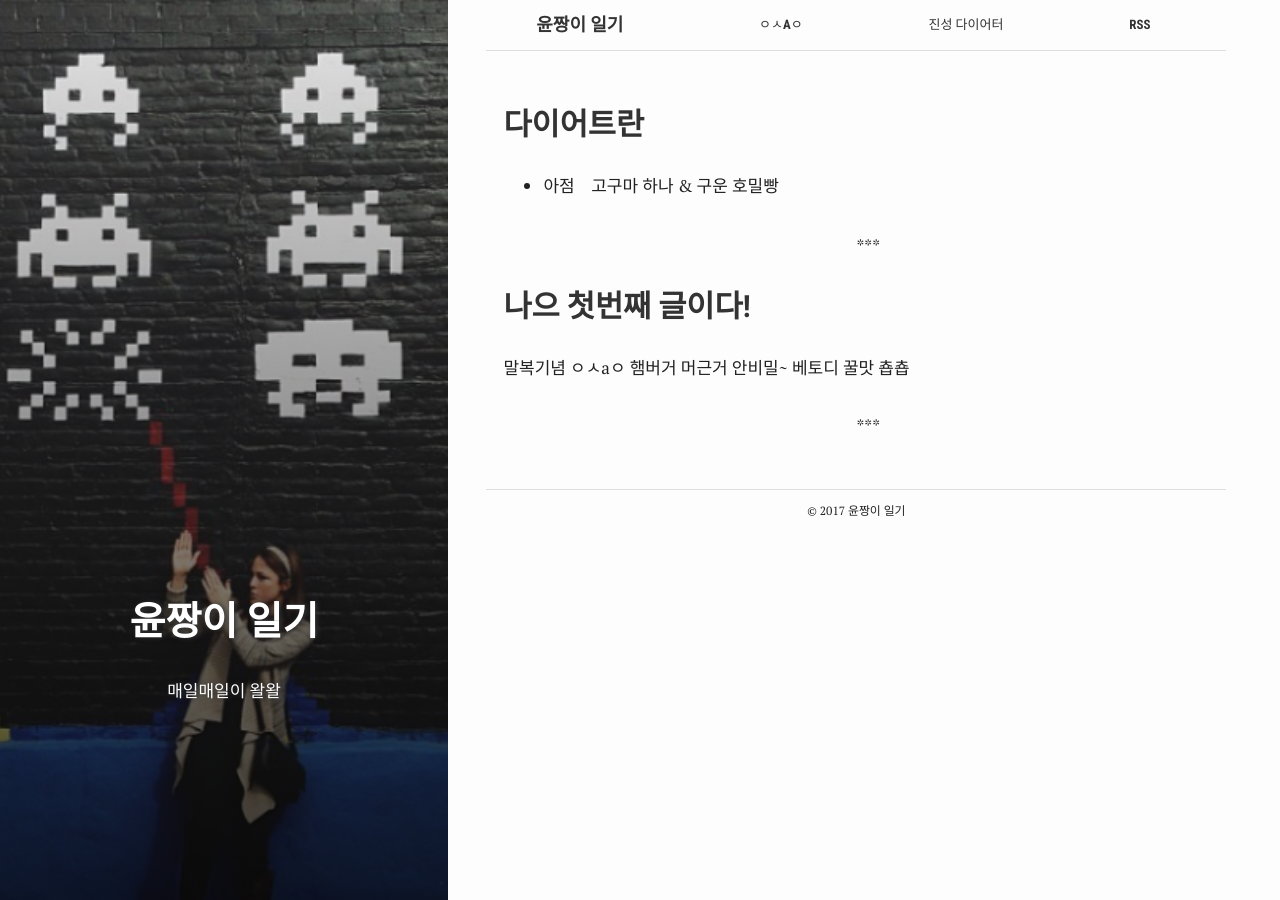
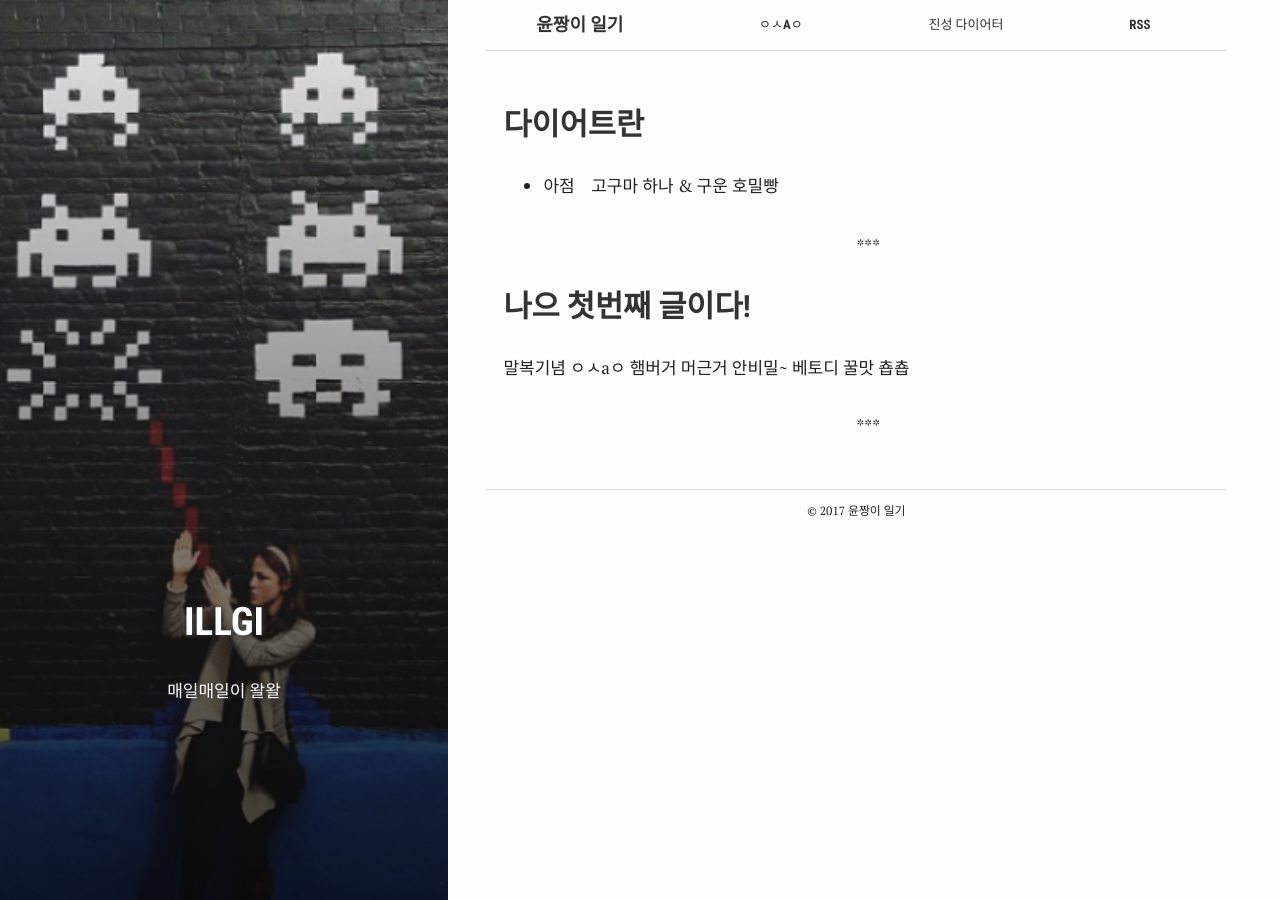
Before and after one commit to yunzzang222/queserasera_zz, a Jekyll site: the page built from index.html, in a window 1280 px wide. Built offline with Jekyll 4.4.1, drawn with Linux system fonts in a browser that asks for light colours.

Commit message:
Update index.html

```diff
--- a/index.html
+++ b/index.html
@@ -2,7 +2,7 @@
 bg: "KakaoTalk_Photo_2017-08-12-14-20-51.png"
 layout: default
 crawlertitle: "index"
-title: "윤짱이 일기"
+title: "ILLGI"
 summary: "매일매일이 왈왈"
 ---
 
```
